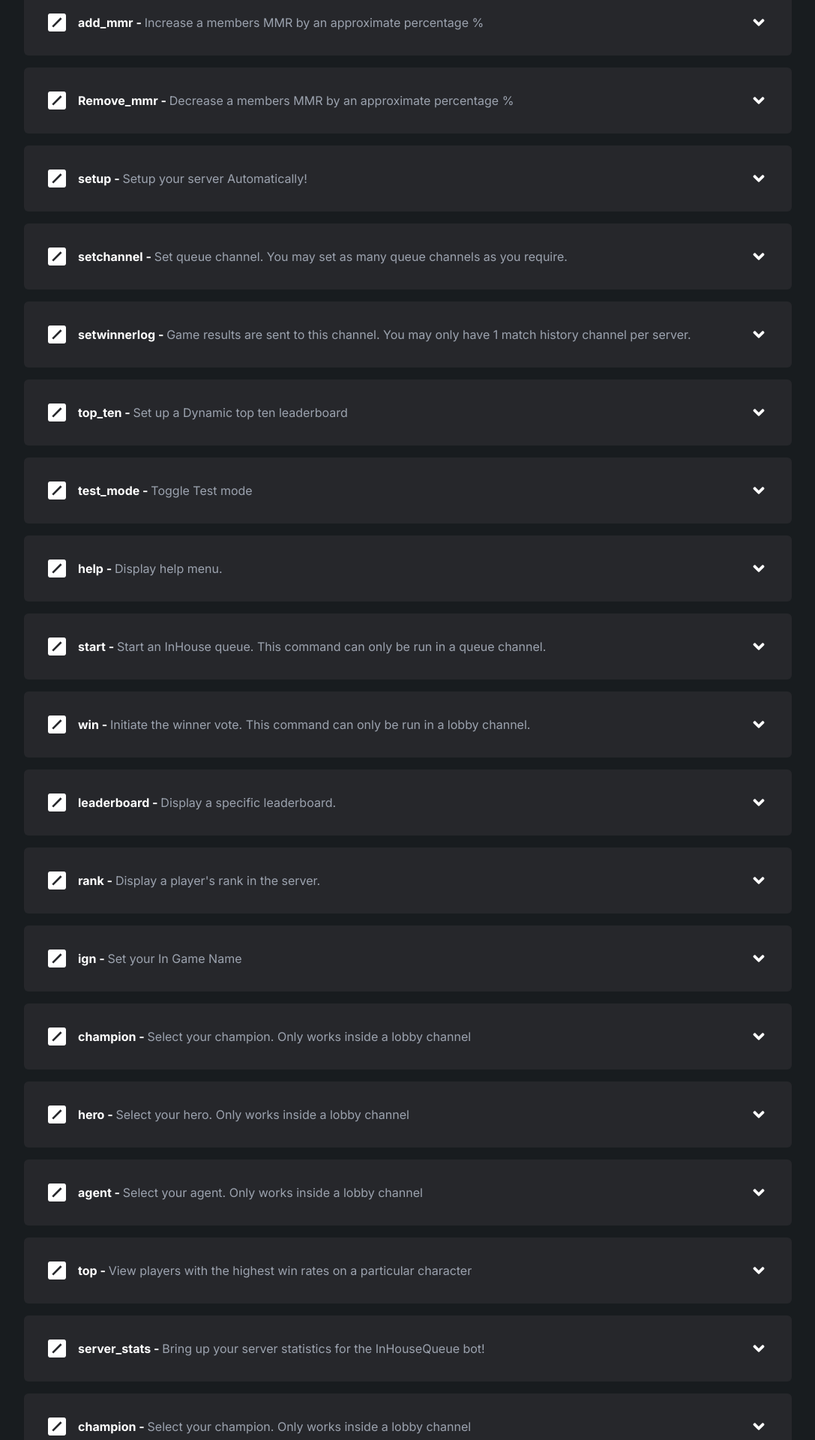
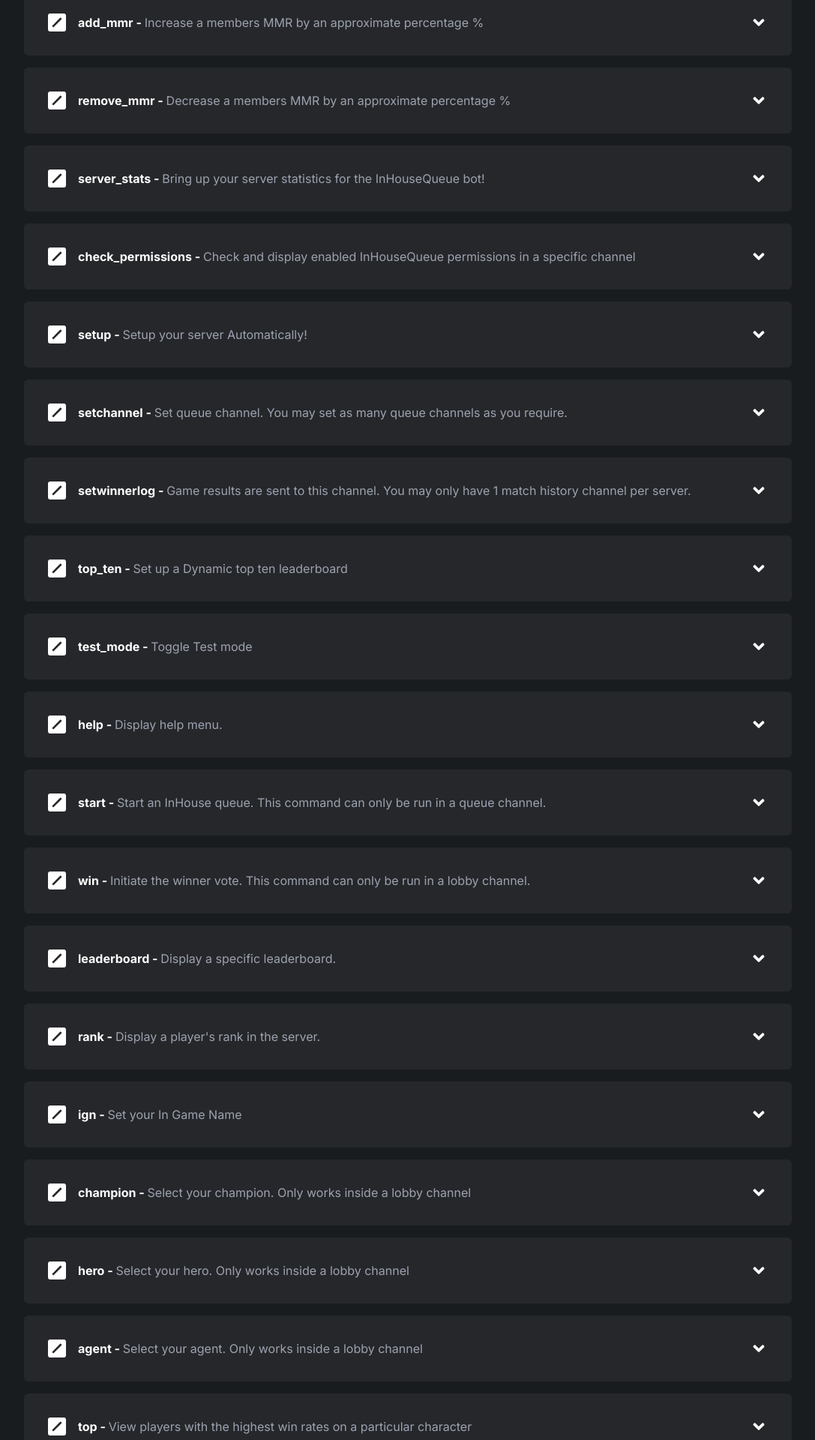
Before and after one commit to ItzDerock/InHouseQueue-site, a Next.js app: page /commands in a window 1280 px wide. Shown: the part 2980-4900 px from the top of the page at 75% size, without its empty margins (96-1183 px from the left). Built offline with nearby package versions, Linux system fonts and the light colour scheme.

Commit message:
feature: add check_permissions command

```diff
--- a/src/data/commands.ts
+++ b/src/data/commands.ts
@@ -295,7 +295,7 @@ const commands = [
      ]
   },
    {
-    "name": "Remove_mmr",
+    "name": "remove_mmr",
     "type": "Admin",
     "description": "Decrease a members MMR by an approximate percentage %",
      "usage": [
@@ -305,6 +305,28 @@ const commands = [
        "/remove_mmr @Faker 100",
      ]
    },
+   {
+     "name": "server_stats",
+     "type": "Admin",
+     "description": "Bring up your server statistics for the InHouseQueue bot!",
+     "usage": [
+       "/server_stats",
+     ],
+     "examples": [
+       "/server_stats",
+     ]
+   },
+  {
+    "name": "check_permissions",
+    "type": "Admin",
+    "description": "Check and display enabled InHouseQueue permissions in a specific channel",
+    "usage": [
+      "/check_permissions [channel] (optional)",
+    ],
+    "examples": [
+      "/check_permissions #general",
+    ]
+  },
 
   // ~ Set-up
   {
@@ -470,17 +492,6 @@ const commands = [
       "/top League of Legends Thresh",
     ]
   },
-  {
-    "name": "server_stats",
-    "type": "General",
-    "description": "Bring up your server statistics for the InHouseQueue bot!",
-    "usage": [
-      "/server stats",
-    ],
-    "examples": [
-      "/server stats",
-    ]
-  },
 
   // ~ Games
   {
```
